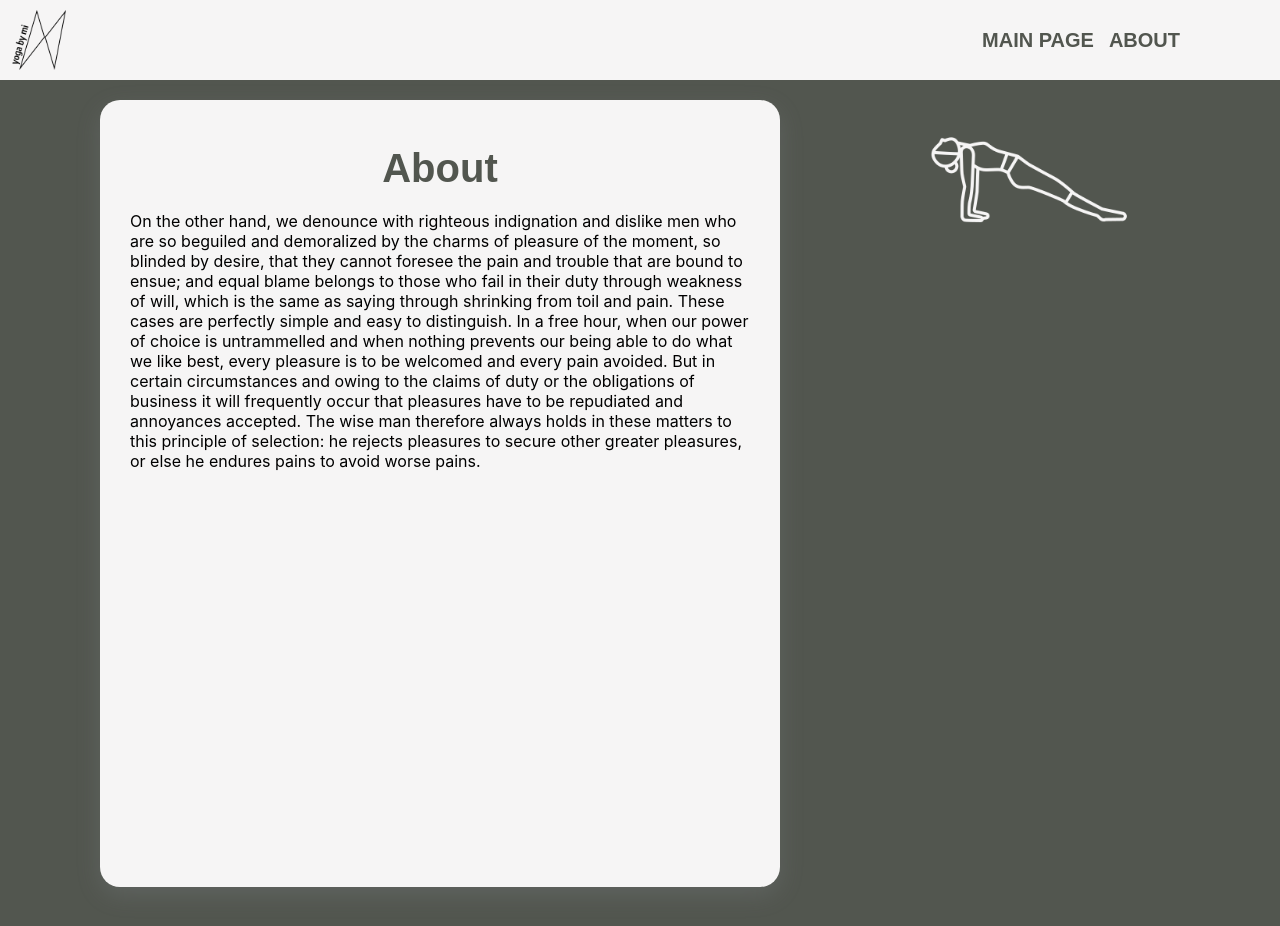
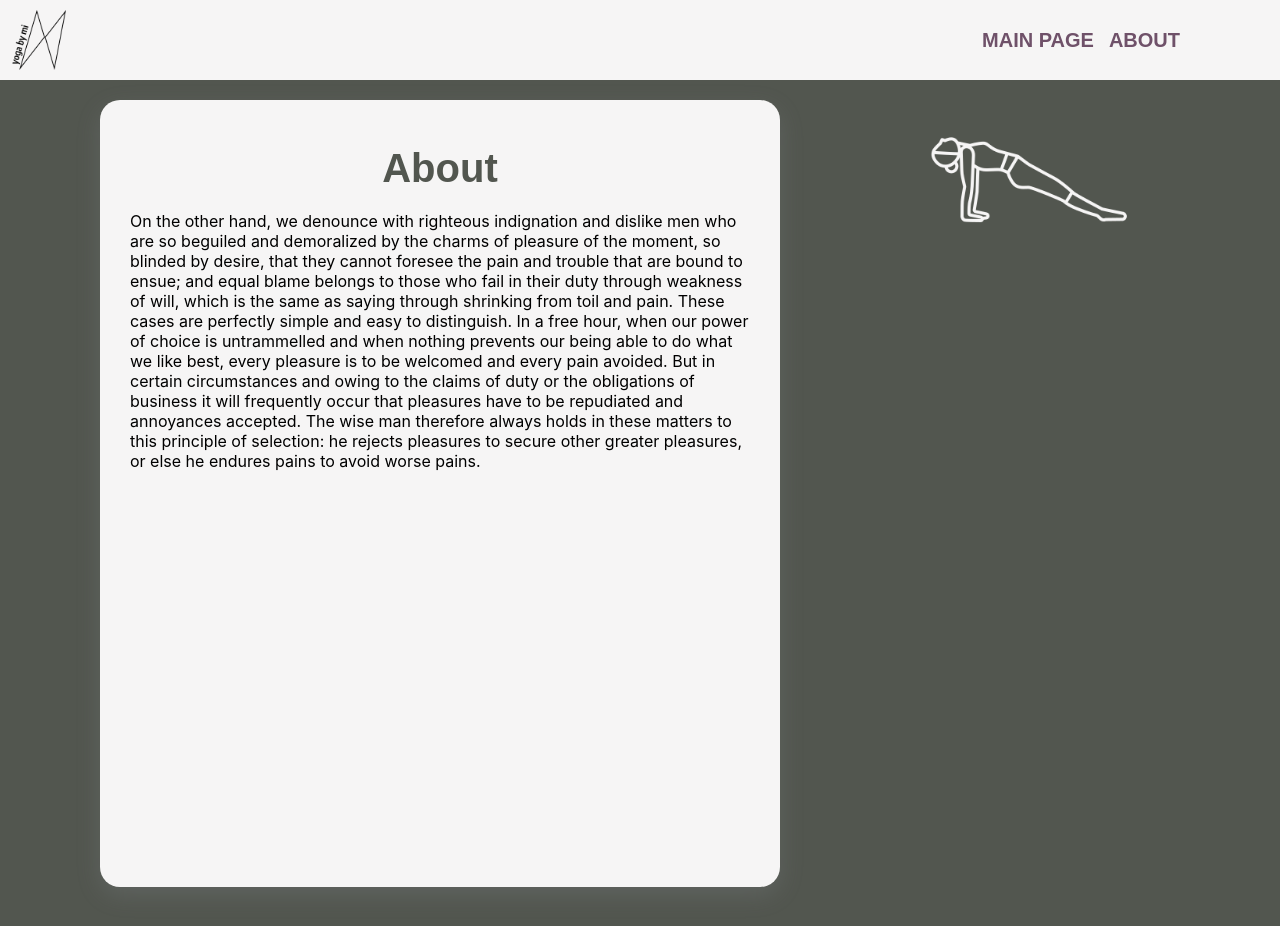
Before and after one commit to SofiaHjerpe/yoga-application, a React (Vite) app in the folder yoga-app/: page /about in a window 1280 px wide. Built offline with nearby package versions, Linux system fonts and the light colour scheme; no server answers; a web font is replaced by a local one.

Commit message:
add more color

```diff
--- a/yoga-app/src/components/_Categories.scss
+++ b/yoga-app/src/components/_Categories.scss
@@ -1,6 +1,6 @@
 @use "./src/scss/abstracts/colors.scss" as *;
 .category-wrapper {
-  background-color: $light-black;
+  background-color: $pink;
   display: flex;
   flex-direction: column;
   gap: 15px;
--- a/yoga-app/src/components/_Header.scss
+++ b/yoga-app/src/components/_Header.scss
@@ -28,7 +28,7 @@ nav {
   }
 }
 .link {
-  color: $green;
+  color: $pink;
   font-family: "Encode Sans Condensed", sans-serif;
   font-weight: 600;
   font-style: normal;
--- a/yoga-app/src/scss/abstracts/_colors.scss
+++ b/yoga-app/src/scss/abstracts/_colors.scss
@@ -1,3 +1,3 @@
-$light-black: #333631;
+$pink: #6F5169;
 $green: #52564F;
 $white: #F6F5F5;
```
